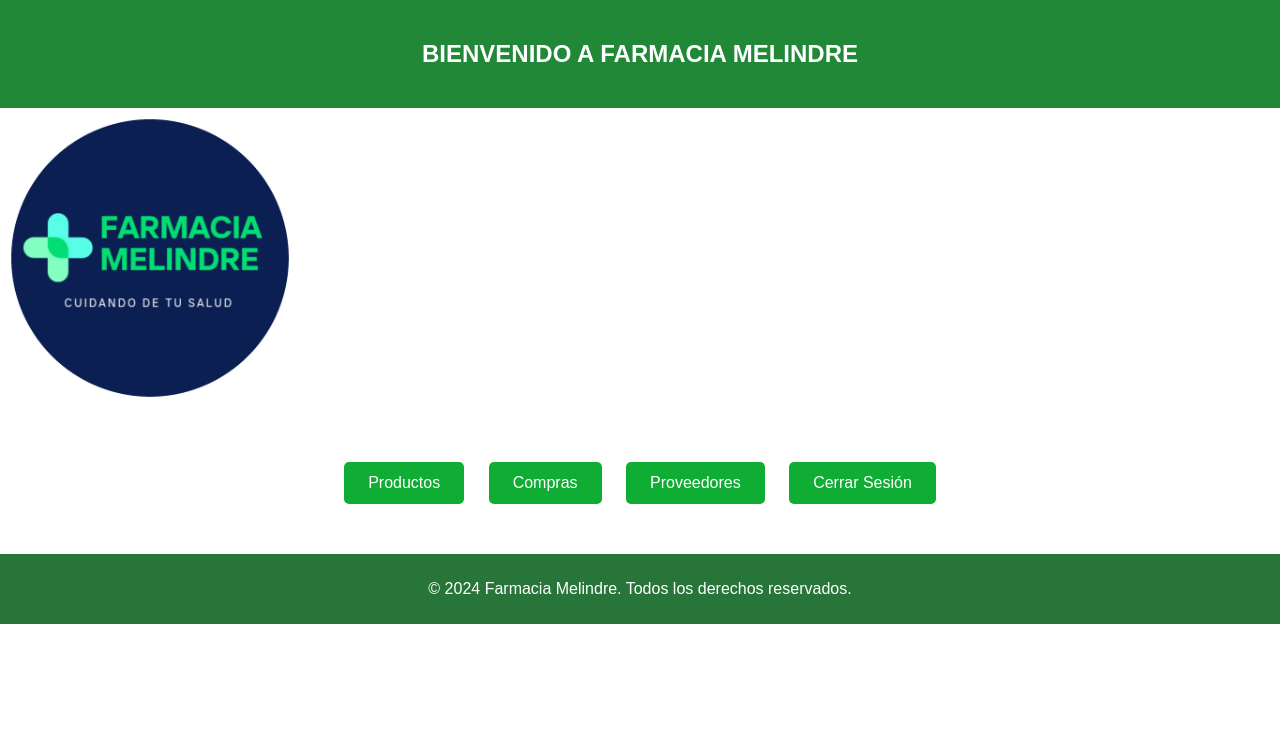
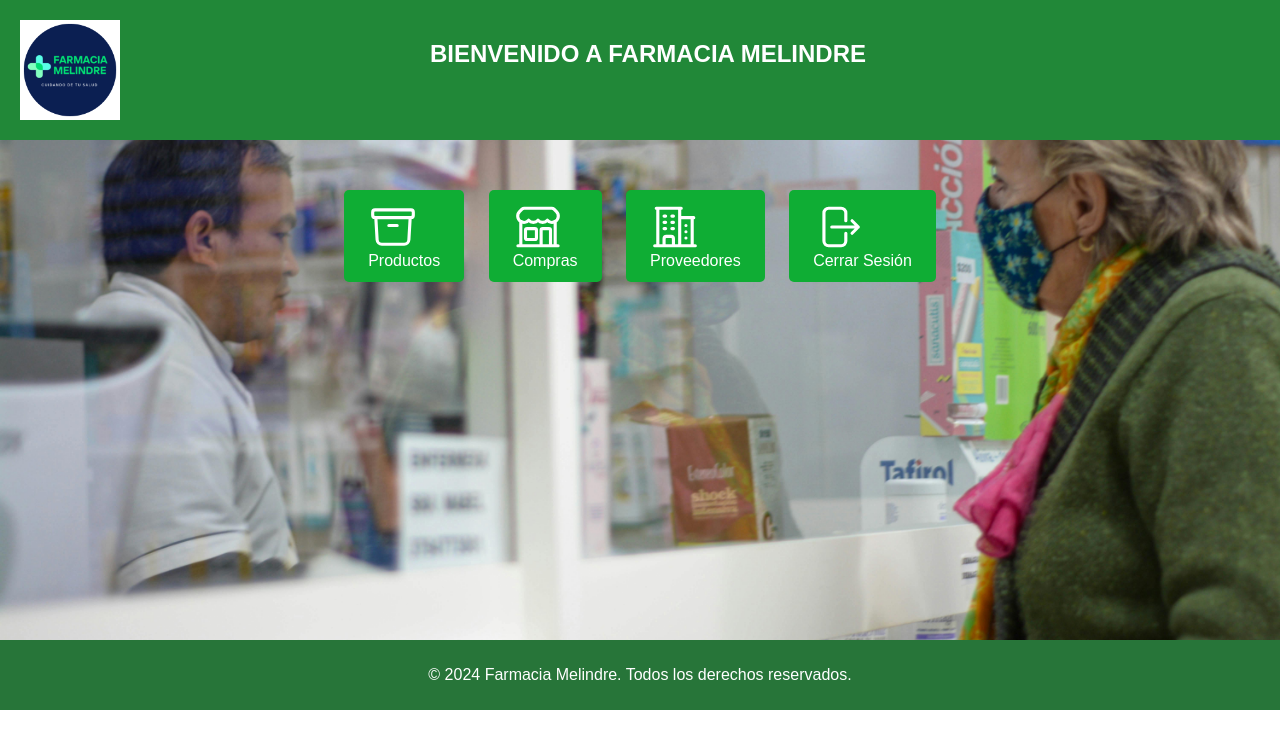
Before and after one commit to LuisGermanDev/melindre, a PHP site: page /inicio.php in a window 1280 px wide. Shown: the top 749 px of the page. Run offline with PHP 8.4, Linux system fonts and the light colour scheme.

Commit message:
finalizado

```diff
--- a/estilo.css
+++ b/estilo.css
@@ -48,3 +48,21 @@ height: auto;
     text-align: center;
     padding: 10px 0;
   }
+*{border: 1px solid black;
+height: 100vh;
+}
+img{
+  width: 300px;
+  display: flex;
+  justify-content: center;
+
+}
+h2{
+  margin-left: 100px;
+}
+button{
+  display: flex;
+  justify-content:center;
+  align-items: center;
+  flex-direction: column;
+}
--- a/inicio.php
+++ b/inicio.php
@@ -4,23 +4,116 @@
   <meta charset="UTF-8">
   <meta name="viewport" content="width=device-width, initial-scale=1.0">
   <title>Farmacia Melindre</title>
-  <link rel="stylesheet" href="estilo.css">
+  <!-- <link rel="stylesheet" href="estilo.css"> -->
+  <style>
+    body {
+    font-family: Arial, sans-serif;
+    padding: 0;
+    margin: 0;
+    box-sizing: border-box;
+  }
+  header {
+    display: flex;
+    background-color: #218838;
+    color: white;
+    padding: 20px;
+    text-align: center;
+}
+  .logo img {
+    max-height: 300px;
+text-align: center;
+max-width: 100%;
+height: auto;
+
+  }
+  nav a:hover {
+    background-color: #618369;
+  }
+  .content-area {
+    padding: 40px;
+    text-align: center;
+
+  }
+  .content-area h2 {
+    margin-bottom: 30px;
+
+  }
+  .btn {
+    display: inline-block;
+    background-color: #0fad34;
+    color: white;
+    text-decoration: none;
+    padding: 12px 24px;
+    border-radius: 5px;
+    margin: 10px;
+    transition: background-color 0.3s;
+  }
+  .btn:hover {
+    background-color: #4b6651;
+  }
+  footer {
+    background-color: #277539;
+    color: white;
+    text-align: center;
+    padding: 10px 0;
+  }
+  .logo{
+  background-image: url("./inicio.jpg");
+  background-position: center;
+  background-repeat: no-repeat;
+  background-size: cover;
+height:500px
+;
+
+}
+svg{
+  display: flex;
+  justify-content:center;
+  align-items: center;
+  flex-direction: column;
+  width: 50px;
+}
+
+img{
+  width: 100px;
+
+}
+h2{
+  margin-left: 25%;
+}
+
+
+  </style>
 </head>
 <body>
   <header>
+    <img src="078085ba-3f6c-48f8-9d0f-f2e824ab824e.jfif" alt="Farmacia Melindre">
     <h2>BIENVENIDO A FARMACIA MELINDRE</h2>
   </header>
 
   <div class="btn-group">
     <div class="logo">
-      <img src="078085ba-3f6c-48f8-9d0f-f2e824ab824e.jfif" alt="Farmacia Melindre">
+      <div class="content-area">
+        <a href="productos.php" class="btn"><svg xmlns="http://www.w3.org/2000/svg" fill="none" viewBox="0 0 24 24" stroke-width="1.5" stroke="currentColor" class="size-6">
+  <path stroke-linecap="round" stroke-linejoin="round" d="m20.25 7.5-.625 10.632a2.25 2.25 0 0 1-2.247 2.118H6.622a2.25 2.25 0 0 1-2.247-2.118L3.75 7.5M10 11.25h4M3.375 7.5h17.25c.621 0 1.125-.504 1.125-1.125v-1.5c0-.621-.504-1.125-1.125-1.125H3.375c-.621 0-1.125.504-1.125 1.125v1.5c0 .621.504 1.125 1.125 1.125Z" />
+</svg>
+Productos</a>
+        <a href="compras.php" class="btn"><svg xmlns="http://www.w3.org/2000/svg" fill="none" viewBox="0 0 24 24" stroke-width="1.5" stroke="currentColor" class="size-6">
+  <path stroke-linecap="round" stroke-linejoin="round" d="M13.5 21v-7.5a.75.75 0 0 1 .75-.75h3a.75.75 0 0 1 .75.75V21m-4.5 0H2.36m11.14 0H18m0 0h3.64m-1.39 0V9.349M3.75 21V9.349m0 0a3.001 3.001 0 0 0 3.75-.615A2.993 2.993 0 0 0 9.75 9.75c.896 0 1.7-.393 2.25-1.016a2.993 2.993 0 0 0 2.25 1.016c.896 0 1.7-.393 2.25-1.015a3.001 3.001 0 0 0 3.75.614m-16.5 0a3.004 3.004 0 0 1-.621-4.72l1.189-1.19A1.5 1.5 0 0 1 5.378 3h13.243a1.5 1.5 0 0 1 1.06.44l1.19 1.189a3 3 0 0 1-.621 4.72M6.75 18h3.75a.75.75 0 0 0 .75-.75V13.5a.75.75 0 0 0-.75-.75H6.75a.75.75 0 0 0-.75.75v3.75c0 .414.336.75.75.75Z" />
+</svg>
+Compras</a>
+        <a href="proveedores.php" class="btn"><svg xmlns="http://www.w3.org/2000/svg" fill="none" viewBox="0 0 24 24" stroke-width="1.5" stroke="currentColor" class="size-6">
+  <path stroke-linecap="round" stroke-linejoin="round" d="M2.25 21h19.5m-18-18v18m10.5-18v18m6-13.5V21M6.75 6.75h.75m-.75 3h.75m-.75 3h.75m3-6h.75m-.75 3h.75m-.75 3h.75M6.75 21v-3.375c0-.621.504-1.125 1.125-1.125h2.25c.621 0 1.125.504 1.125 1.125V21M3 3h12m-.75 4.5H21m-3.75 3.75h.008v.008h-.008v-.008Zm0 3h.008v.008h-.008v-.008Zm0 3h.008v.008h-.008v-.008Z" />
+</svg>
+Proveedores</a>
+        <a href="index.php" class="btn"><svg xmlns="http://www.w3.org/2000/svg" fill="none" viewBox="0 0 24 24" stroke-width="1.5" stroke="currentColor" class="size-6">
+  <path stroke-linecap="round" stroke-linejoin="round" d="M15.75 9V5.25A2.25 2.25 0 0 0 13.5 3h-6a2.25 2.25 0 0 0-2.25 2.25v13.5A2.25 2.25 0 0 0 7.5 21h6a2.25 2.25 0 0 0 2.25-2.25V15m3 0 3-3m0 0-3-3m3 3H9" />
+</svg>
+Cerrar Sesión</a>
+      </div>
+
     </div>
-    <div class="content-area">
-      <a href="productos.php" class="btn">Productos</a>
-      <a href="compras.php" class="btn">Compras</a>
-      <a href="proveedores.php" class="btn">Proveedores</a>
-      <a href="index.php" class="btn">Cerrar Sesión</a>
-    </div>
+
   </div>
 
   <footer>
--- a/style.css
+++ b/style.css
@@ -22,6 +22,7 @@ nav ul {
 
 nav ul li {
     display: inline;
+
 }
 
 nav ul li a {
```
Also changed, not shown: login.php (+39 -5 lines), fondologing.jpg (added), inicio.jpg (added).
